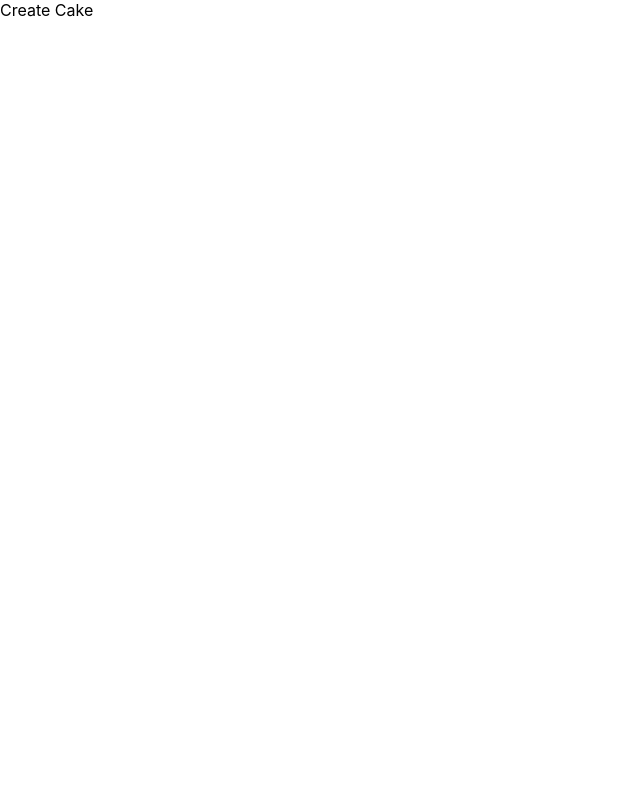
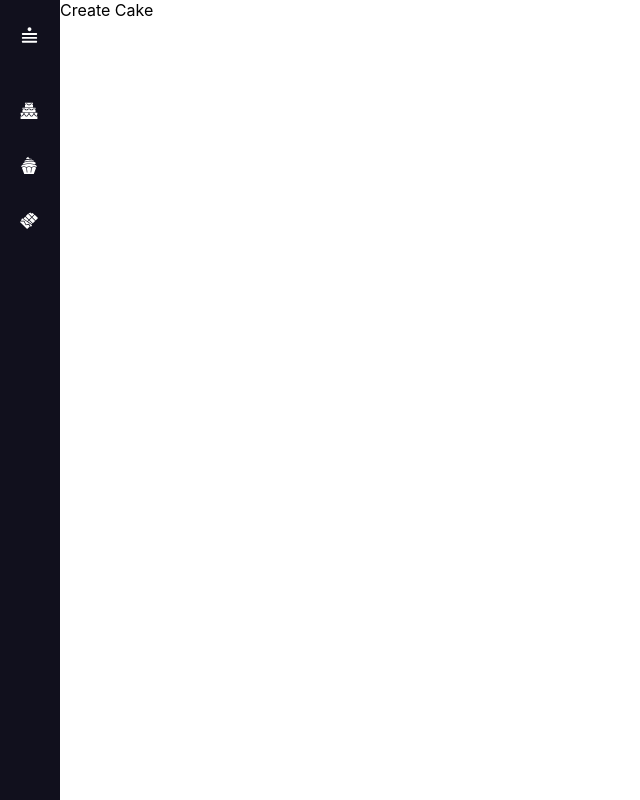
Before and after one commit to RickSanchez7/cake-inventory, a Next.js app: page /create-cake in a window 1280 px wide. Shown: the whole page, without its empty margins (0-640 px from the left). Built offline with nearby package versions, Linux system fonts and the light colour scheme.

Commit message:
added navbar

```diff
--- /dev/null
+++ b/components/Layout/index.tsx
@@ -0,0 +1,11 @@
+import { Nav } from '../Nav';
+import { Container } from './style';
+
+export const Layout = ({ children }: any) => {
+  return (
+    <>
+      <Nav />
+      <Container>{children}</Container>
+    </>
+  );
+};
--- /dev/null
+++ b/components/Layout/style.ts
@@ -0,0 +1,5 @@
+import styled from 'styled-components';
+
+export const Container = styled.div`
+  margin-left: 60px;
+`;
--- a/components/Nav.tsx
+++ /dev/null
@@ -1,3 +0,0 @@
-import React, { useState } from 'react';
-
-export function Nav() {}
--- /dev/null
+++ b/components/Nav/index.tsx
@@ -0,0 +1,52 @@
+import React from 'react';
+import Link from 'next/link';
+
+import { useState } from 'react';
+import { GiChocolateBar, GiCupcake, GiStairsCake } from 'react-icons/gi';
+
+import {
+  NavbarContainer,
+  NavList,
+  NavListItem,
+  NavListItemTitle,
+  StyledMenu,
+  StyledLogo,
+  StyledMenuIcon,
+  Title,
+  StyledLink,
+  StyledIcon,
+} from './style';
+
+export function Nav() {
+  const [openNav, setOpenNav] = useState(false);
+  const links = [
+    { id: 1, header: 'Bolos', link: '/', icon: <GiStairsCake /> },
+    { id: 2, header: 'Criar bolo', link: '/create-cake', icon: <GiCupcake /> },
+    {
+      id: 3,
+      header: 'Criar Ingrediente',
+      link: '/create-ingredient',
+      icon: <GiChocolateBar />,
+    },
+  ];
+
+  return (
+    <NavbarContainer open={openNav}>
+      <StyledLogo>
+        <StyledMenuIcon open={openNav} />
+        <Title open={openNav}>And I bake</Title>
+        <StyledMenu open={openNav} onClick={() => setOpenNav(c => !c)} />
+      </StyledLogo>
+      <NavList>
+        {links.map(l => (
+          <Link key={`${l.id}`} href={`${l.link}`} passHref>
+            <NavListItem onClick={() => setOpenNav(false)}>
+              <StyledIcon>{l.icon}</StyledIcon>
+              <NavListItemTitle open={openNav}>{l.header}</NavListItemTitle>
+            </NavListItem>
+          </Link>
+        ))}
+      </NavList>
+    </NavbarContainer>
+  );
+}
--- /dev/null
+++ b/components/Nav/style.ts
@@ -0,0 +1,127 @@
+import styled from 'styled-components';
+import { CgMenuCake } from 'react-icons/cg';
+import { RiCake3Line } from 'react-icons/ri';
+import Link from 'next/link';
+
+export const StyledLink = styled(Link)`
+  margin-right: 10px;
+`;
+
+type NavbarContainerProps = {
+  open: boolean;
+};
+
+export const NavbarContainer = styled.div<NavbarContainerProps>`
+  position: fixed;
+  left: 0;
+  top: 0;
+  height: 100vh;
+  width: ${({ open }) => (open ? '220px' : '60px')};
+  background: #11101d;
+  padding: 5px 14px;
+  z-index: 99;
+  transition: all 0.5s ease;
+  ${({ open }) => open && 'text-align: left;'}
+`;
+
+export const StyledLogo = styled.div`
+  height: 60px;
+  display: flex;
+  align-items: center;
+  position: relative;
+  /* justify-content: center; */
+`;
+
+type StyledMenuIconProps = {
+  open: boolean;
+};
+
+export const StyledMenuIcon = styled(RiCake3Line)<StyledMenuIconProps>`
+  opacity: ${({ open }) => (open ? 1 : 0)};
+  transition: all 0.5s ease;
+  color: #fff;
+  margin-right: 10px;
+  font-size: 25px;
+`;
+
+type StyledMenu = {
+  open: boolean;
+};
+
+export const StyledMenu = styled(CgMenuCake)<StyledMenu>`
+  position: absolute;
+  top: 50%;
+  right: 0;
+  transform: translateY(-50%);
+  font-size: 22px;
+  transition: all 0.4s ease;
+  font-size: 23px;
+  margin-right: ${({ open }) => (open ? '0' : '5px')};
+  cursor: pointer;
+  transition: all 0.5s ease;
+  color: #fff;
+`;
+
+type TitleProps = {
+  open: boolean;
+};
+
+export const Title = styled.div<TitleProps>`
+  color: #fff;
+  font-size: 20px;
+  font-weight: 600;
+  opacity: ${({ open }) => (open ? 1 : 0)};
+  transition: all 0.5s ease;
+  white-space: nowrap;
+`;
+
+export const NavList = styled.ul`
+  display: flex;
+  flex-direction: column;
+  margin-top: 20px;
+  padding: 0;
+  height: 100%;
+  width: 100%;
+  text-decoration: none;
+  list-style: none;
+`;
+
+export const NavListItem = styled.li`
+  position: relative;
+  margin: 10px 0;
+  list-style: none;
+  text-decoration: none;
+  padding: 5px;
+  border-radius: 5px;
+  transition: all 0.3s ease;
+  color: #fff;
+  cursor: pointer;
+  display: flex;
+  align-items: center;
+
+  &:hover {
+    color: #000;
+    background-color: #fff;
+  }
+`;
+
+export const StyledIcon = styled.div`
+  font-size: 20px;
+  transition: all 0.4s ease;
+`;
+
+type NavListItemTitleProps = {
+  open: boolean;
+};
+
+export const NavListItemTitle = styled.span<NavListItemTitleProps>`
+  font-size: 15px;
+  font-weight: 400;
+  white-space: nowrap;
+  opacity: 0;
+  pointer-events: none;
+  transition: 0.4s;
+  margin-left: 5px;
+
+  ${({ open }) => open && 'opacity: 1; pointer-events: auto;'};
+`;
--- a/package.json
+++ b/package.json
@@ -13,6 +13,7 @@
     "next": "11.0.1",
     "react": "17.0.2",
     "react-dom": "17.0.2",
+    "react-icons": "^4.2.0",
     "sqlite": "^4.0.23",
     "sqlite3": "^5.0.2",
     "styled-components": "^5.3.0",
@@ -20,7 +21,9 @@
     "uuid": "^3.4.0"
   },
   "devDependencies": {
+    "babel-plugin-styled-components": "^1.12.0",
     "@types/react": "17.0.11",
+    "@types/styled-components": "^5.1.11",
     "@types/uuid": "^8.3.0",
     "eslint": "7.29.0",
     "eslint-config-next": "11.0.1",
--- a/pages/_app.tsx
+++ b/pages/_app.tsx
@@ -1,7 +1,13 @@
 import '../styles/globals.css';
 import type { AppProps } from 'next/app';
+import { Nav } from '../components/Nav';
+import { Layout } from '../components/Layout';
 
 function MyApp({ Component, pageProps }: AppProps) {
-  return <Component {...pageProps} />;
+  return (
+    <Layout>
+      <Component {...pageProps} />
+    </Layout>
+  );
 }
 export default MyApp;
--- a/styles/globals.css
+++ b/styles/globals.css
@@ -2,8 +2,8 @@ html,
 body {
   padding: 0;
   margin: 0;
-  font-family: -apple-system, BlinkMacSystemFont, Segoe UI, Roboto, Oxygen,
-    Ubuntu, Cantarell, Fira Sans, Droid Sans, Helvetica Neue, sans-serif;
+  font-family: Poppins, -apple-system, BlinkMacSystemFont, Segoe UI, Roboto,
+    Oxygen, Ubuntu, Cantarell, Fira Sans, Droid Sans, Helvetica Neue, sans-serif;
 }
 
 a {
```
Also changed, not shown: .babelrc (added), 1 other file (tests, documents, lock files or other folders).
